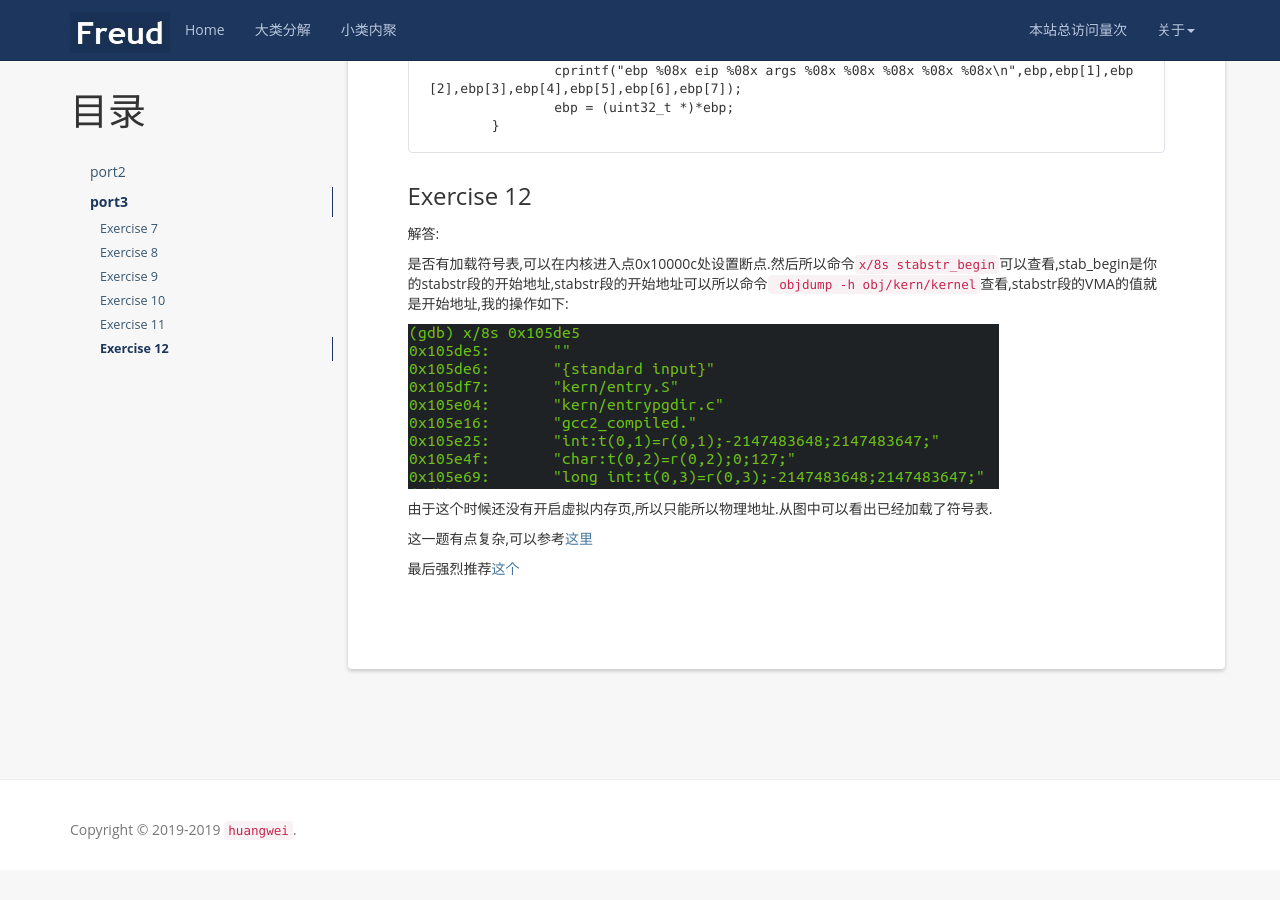
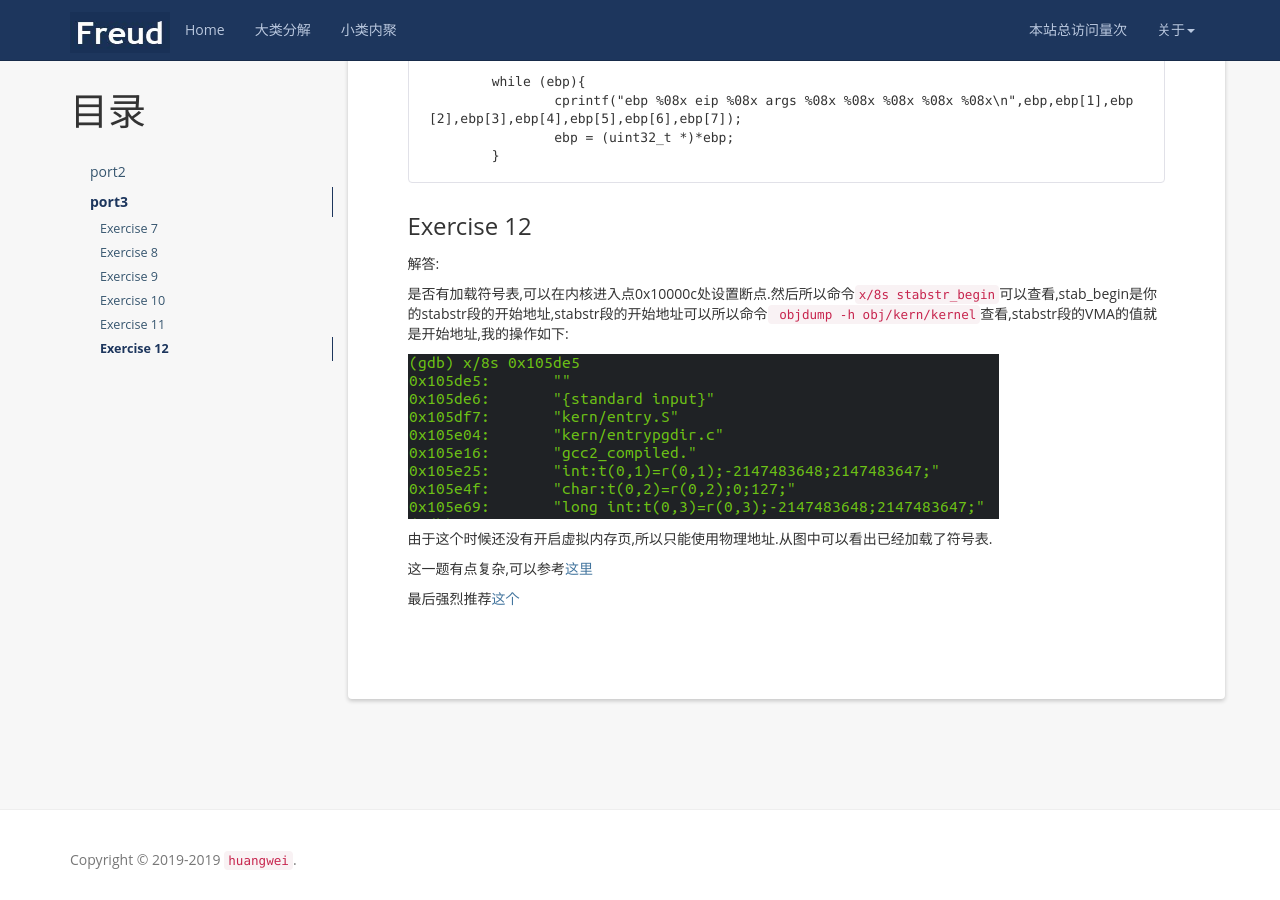
Before and after one commit to mayunmeiyouming/blog, a Jekyll site: the page built from _posts/2019-06-17-6.828 lec1.md, in a window 1280 px wide and 900 px high, scrolled down 7246 px. Built offline with Jekyll 4.4.1, drawn with Linux system fonts in a browser that asks for light colours; nearby versions of some CDN libraries; a script that is not in the unit is left out; comment, search, counter and statistics services are not loaded; before the commit the page ends 8116 px from its top, so only the background shows below that.

Commit message:
change lab1

```diff
--- a/_posts/2019-06-17-6.828 lec1.md
+++ b/_posts/2019-06-17-6.828 lec1.md
@@ -243,6 +243,7 @@ Note that, for this exercise to work properly, you should be using the patched v
 gdb调试可以参考[这里](https://wizardforcel.gitbooks.io/100-gdb-tips/print-registers.html).实验可以参考[这里](https://www.cnblogs.com/wuhualong/p/lab01_exercise10_test_backtrace.html).
 
 这是gdb调试结果(test_backtrace(5))
+
 ![]({{ '/styles/images/2019-06-17-6.828 lec1/05.png' | prepend: site.baseurl }})
 
 ### Exercise 11
@@ -286,7 +287,7 @@ cprintf("Stace backtrace:\n");
 
 ![]({{ '/styles/images/2019-06-17-6.828 lec1/06.png' | prepend: site.baseurl }})
 
-由于这个时候还没有开启虚拟内存页,所以只能所以物理地址.从图中可以看出已经加载了符号表.
+由于这个时候还没有开启虚拟内存页,所以只能使用物理地址.从图中可以看出已经加载了符号表.
 
 这一题有点复杂,可以参考[这里](https://www.cnblogs.com/wuhualong/p/lab01_exercise12_print_more_info.html)
 
```
